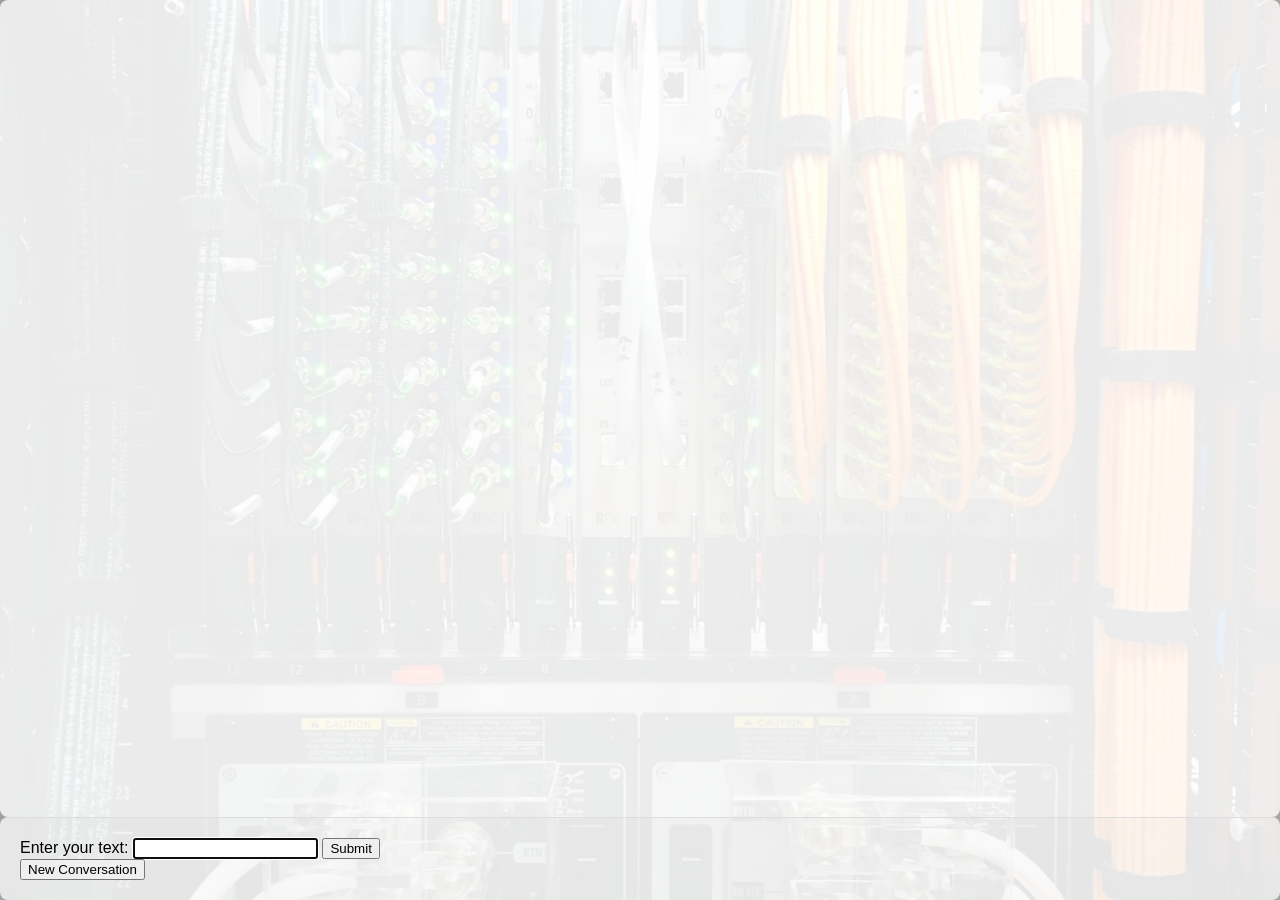
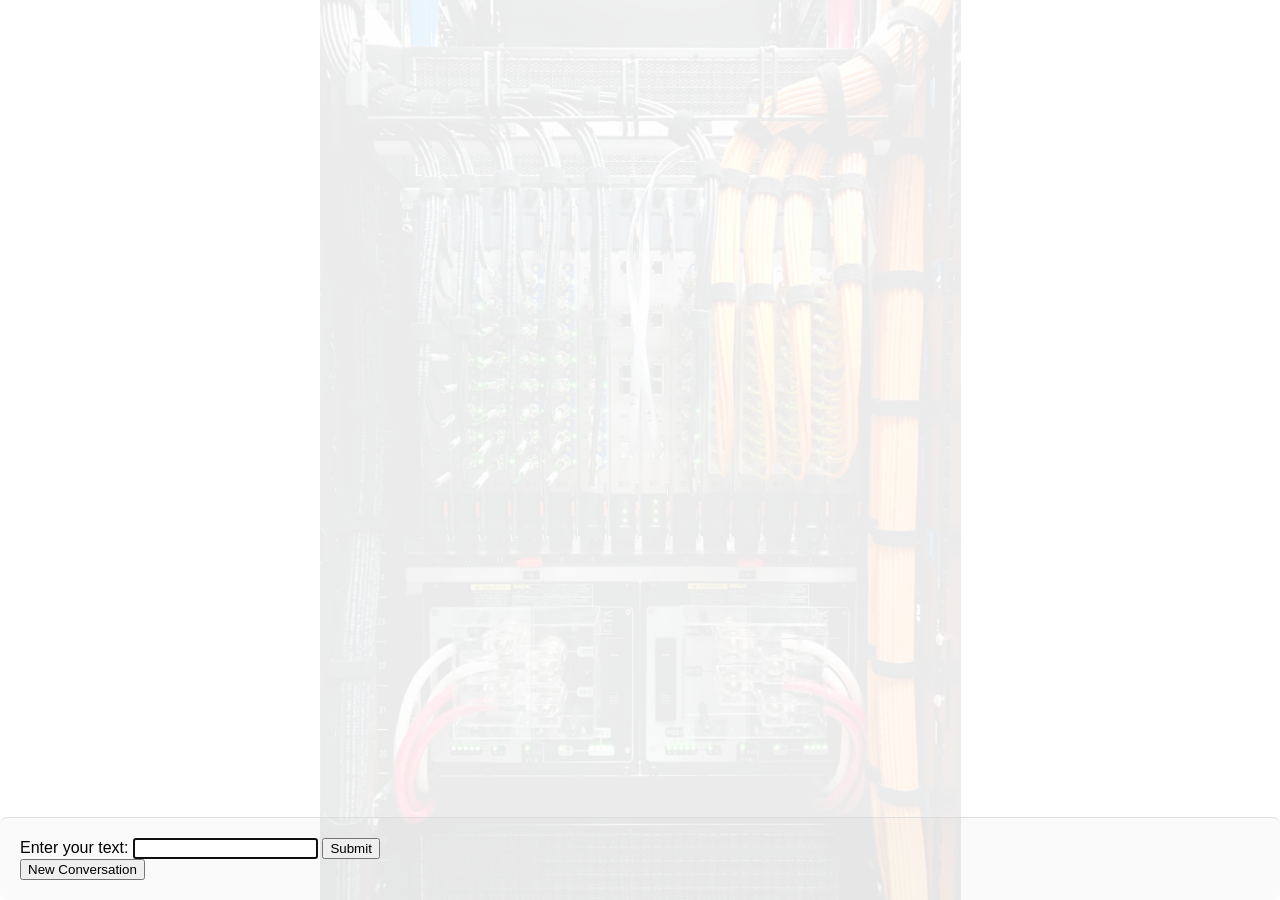
Before and after one commit to rjhalliday/rjhalliday.github.io, a Jekyll site: the page docsis.html, which Jekyll copies as it is, in a window 1280 px wide. Built offline with Jekyll 4.4.1, drawn with Linux system fonts in a browser that asks for light colours.

Commit message:
Update docsis.html

```diff
--- a/docsis.html
+++ b/docsis.html
@@ -47,7 +47,7 @@
             width: 100%;
             height: 100%;
             background-image: url('images/e6000-cabling.webp');
-            background-size: cover;
+            background-size: auto 100%; /* cover;*/
             background-repeat: no-repeat;
             background-position: center;
             opacity: 0.4;
```
